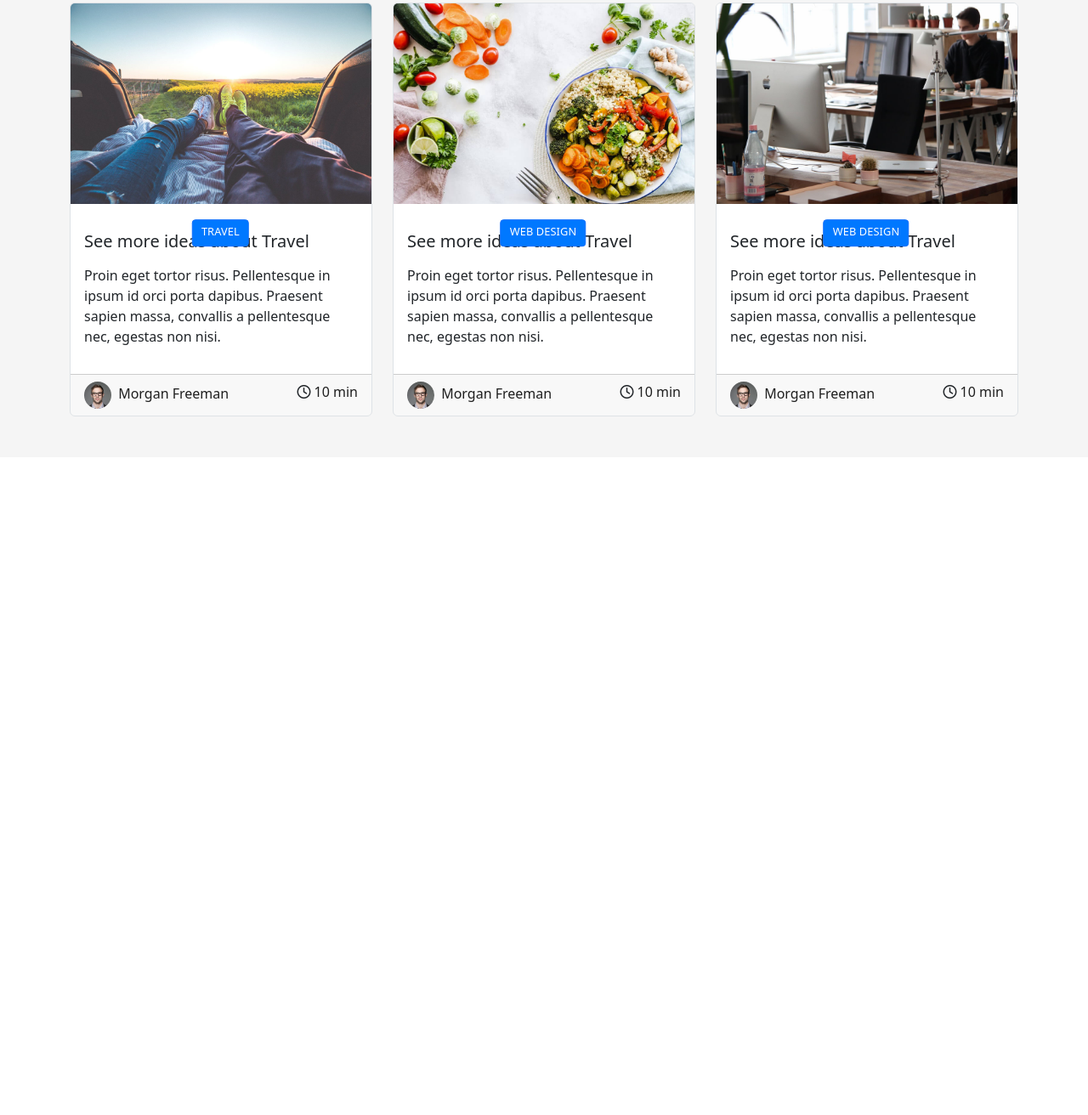
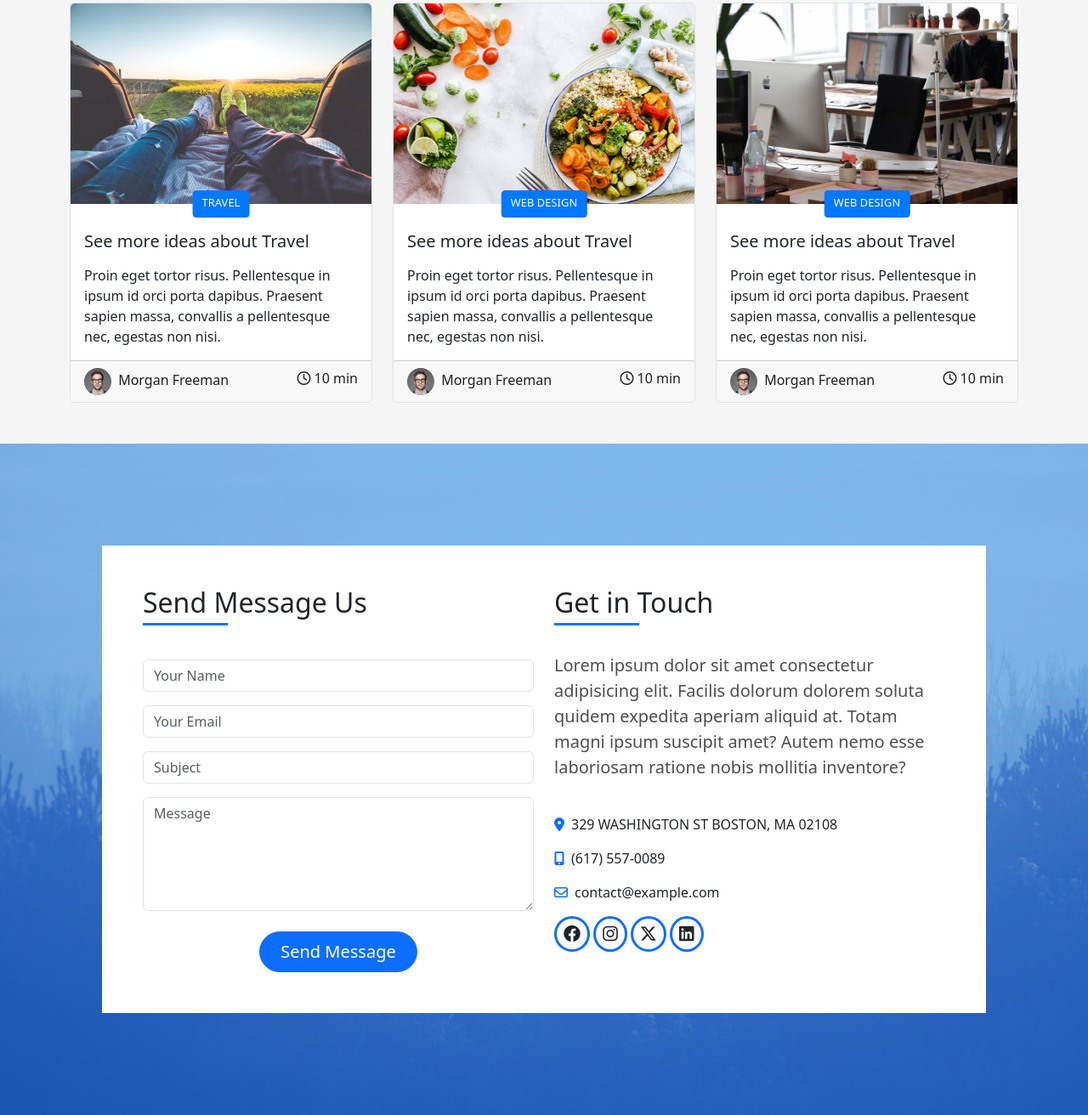
Before and after one commit to mahmoudElziny/DevFolio, a plain HTML site: page index.html in a window 1280 px wide. Shown: the part 4854-6166 px from the top of the page at 85% size. Before the commit the page ends 5392 px from the top, so only its background shows below. Drawn offline with Linux system fonts and the light colour scheme.

Commit message:
finish contact section

```diff
--- a/css/media.css
+++ b/css/media.css
@@ -6,6 +6,10 @@
 @media (max-width: 768px) {
     .about .container .row div div div p {
         margin-top: 15px;
+    }
+
+    .contact-layer .col-md-6 {
+      margin-bottom: 30px;
     }
 
 }
--- a/css/style.css
+++ b/css/style.css
@@ -388,7 +388,6 @@ section{
 .testmonial-layer {
     background-color: rgba(0 ,120 ,255, 0.5);
     padding: 120px;
-
 }
 
 
@@ -424,7 +423,7 @@ section{
     overflow: hidden;
 }
 
-.card {
+.card .img2-custom {
     position: relative;
 }
 
@@ -445,9 +444,10 @@ section{
 .centered-div {
     background-color:  #0078ff;
     position: absolute;
-    top: 49%;
-    right: 50%;
-    transform: translate(49%,50%);
+    bottom: -16px;
+    left: 50%;
+    transform: translateX(-50%);
+
 
 }
 
@@ -460,3 +460,20 @@ section{
     padding-inline: 10px;
     padding-block: 1px;
 }
+
+
+/* Contact Section */
+
+.contact {
+    background-image: url(../images/overlay-bg.jpg);
+    background-size: cover;
+    background-attachment: fixed;
+}
+
+.contact-layer {
+    background-color: rgba(0 ,120 ,255, 0.5);
+    padding: 120px;
+}
+
+
+/* Footer Section */
--- a/index.html
+++ b/index.html
@@ -335,8 +335,6 @@
     <!-- Testmonial Section -->
     <section class="testmonial">
       <div class="testmonial-layer">
-
-
         <div id="carouselExampleIndicators" class="carousel slide">
           <div class="carousel-indicators">
             <button type="button" data-bs-target="#carouselExampleIndicators" data-bs-slide-to="0" class="active" aria-current="true" aria-label="Slide 1"></button>
@@ -388,12 +386,12 @@
         <div class="row">
           <div class="col-md-4">
             <div class="card w-100 border border-1" style="width: 18rem;">
-              <img src="images/post-1.jpg" class="card-img-top" alt="post-1">
+              <div class="img  img2-custom">
+                <img src="images/post-1.jpg" class="card-img-top" alt="post-1">
+                <div class="centered-div border border-primary rounded-1"><h6>travel</h6></div></div>
               <div class="card-body text-start">
                 <h5 class="card-title my-3">See more ideas about Travel</h5>
                 <p class="card-text">Proin eget tortor risus. Pellentesque in ipsum id orci porta dapibus. Praesent sapien massa, convallis a pellentesque nec, egestas non nisi.</p>
-
-                <div class="centered-div border border-primary rounded-1"><h6>travel</h6></div>
               </div>
               <div class="card-footer d-flex justify-content-between">
                 <div class="post-author">
@@ -411,12 +409,14 @@
           </div>
           <div class="col-md-4">
             <div class="card w-100 border border-1" style="width: 18rem;">
-              <img src="images/post-2.jpg" class="card-img-top" alt="post-2">
+              <div class="img  img2-custom">
+                <img src="images/post-2.jpg" class="card-img-top" alt="post-1">
+                <div class="centered-div border border-primary rounded-1"><h6>Web Design</h6></div></div>
               <div class="card-body text-start">
                 <h5 class="card-title my-3">See more ideas about Travel</h5>
                 <p class="card-text">Proin eget tortor risus. Pellentesque in ipsum id orci porta dapibus. Praesent sapien massa, convallis a pellentesque nec, egestas non nisi.</p>
 
-                <div class="centered-div border border-primary rounded-1"><h6>Web Design</h6></div>
+
               </div>
               <div class="card-footer d-flex justify-content-between">
                 <div class="post-author">
@@ -434,12 +434,12 @@
           </div>
           <div class="col-md-4">
             <div class="card w-100 border border-1" style="width: 18rem;">
-              <img src="images/post-3.jpg" class="card-img-top" alt="post-3">
+              <div class="img  img2-custom">
+                <img src="images/post-3.jpg" class="card-img-top" alt="post-3">
+                <div class="centered-div border border-primary rounded-1"><h6>Web Design</h6></div></div>
               <div class="card-body text-start">
                 <h5 class="card-title my-3">See more ideas about Travel</h5>
                 <p class="card-text">Proin eget tortor risus. Pellentesque in ipsum id orci porta dapibus. Praesent sapien massa, convallis a pellentesque nec, egestas non nisi.</p>
-
-                <div class="centered-div border border-primary rounded-1"><h6>Web Design</h6></div>
               </div>
               <div class="card-footer d-flex justify-content-between">
                 <div class="post-author">
@@ -460,6 +460,52 @@
       </div>
     </section>
 
+    <!-- Contact Section-->
+    <section class="contact">
+      <div class="contact-layer">
+        <div class="container bg-white p-5">
+          <div class="row">
+            <div class="col-md-6">
+              <h2 class="title-left pb-2">Send Message Us</h2>
+              <form class="row g-3">
+                <div class="col-md-12 mt-5">
+                  <input type="text" class="form-control" id="inputName" placeholder="Your Name">
+                </div>
+                <div class="col-md-12">
+                  <input type="email" class="form-control" id="inputEmail" placeholder="Your Email">
+                </div>
+                <div class="col-md-12">
+                  <input type="text" class="form-control" id="inputSubject" placeholder="Subject">
+                </div>
+                <div class="col-md-12">
+                  <textarea class="form-control" id="inputMessage" rows="5" placeholder="Message"></textarea>
+                </div>
+                <div class="d-flex justify-content-center mt-4">
+                  <button type="submit" class="btn btn-primary rounded-5 px-4 py-2 fs-5">Send Message</button>
+                </div>
+              </form>
+            </div>
+            <div class="col-md-6">
+              <h2 class="title-left pb-2">Get in Touch</h2>
+              <p class="lead py-4">Lorem ipsum dolor sit amet consectetur adipisicing elit. Facilis dolorum dolorem soluta quidem expedita aperiam aliquid at. Totam magni ipsum suscipit amet? Autem nemo esse laboriosam ratione nobis mollitia inventore?</p>
+              <p><span class="me-2"> <i class="fa-solid fa-location-dot text-primary"></i></span>329 WASHINGTON ST BOSTON, MA 02108</p>
+              <p><span class="me-2"> <i class="fa-solid fa-mobile-screen-button text-primary"></i></span>(617) 557-0089</p>
+              <p><span class="me-2"> <i class="fa-regular fa-envelope text-primary"></i></span>contact@example.com</p>
+              <div class="social-container">
+                <i class="fa-brands fa-facebook fs-5 border border-3 border-primary rounded-circle p-2"></i>
+                <i class="fa-brands fa-instagram fs-5 border border-3 border-primary rounded-circle p-2"></i>
+                <i class="fa-brands fa-x-twitter fs-5 border border-3 border-primary rounded-circle p-2"></i>
+                <i class="fa-brands fa-linkedin fs-5 border border-3 border-primary rounded-circle p-2"></i>
+              </div>
+            </div>
+          </div>
+        </div>
+      </div>
+
+    </section>
+
+    <!-- Footer Section -->
+    <section class="footer"></section>
 
  <script src="js/bootstrap.min.js"></script>
  <script src="js/popper.min.js"></script>
```
